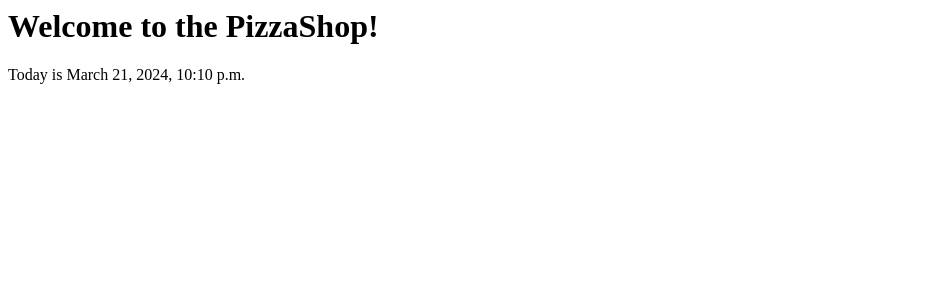
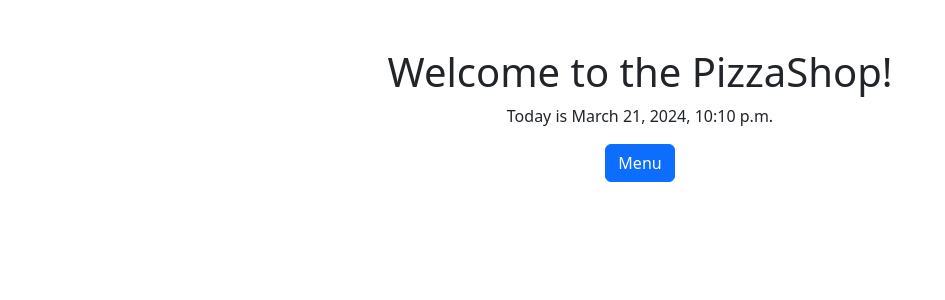
Before and after one commit to Ryan-Richardson11/PizzaShop, a Django app: page /home in a window 1280 px wide. Shown: the top 300 px of the page, without its empty margins (0-945 px from the left). Run offline with Django 4.2, Linux system fonts and the light colour scheme.

Commit message:
added bootstrap for css styling and menu button on home page

```diff
--- a/home/templates/home/menu_list.html
+++ b/home/templates/home/menu_list.html
@@ -5,7 +5,7 @@
 <!-- Uses django template to create a list item for each item in the menu (for loop)-->
 <ul>
     {% for item in menu %}
-    <li class="menu-li">{{item.pizza_type}}</li>
+    <li>{{item.pizza_type}}</li>
     {% endfor %}
 </ul>
 
--- a/home/templates/home/welcome.html
+++ b/home/templates/home/welcome.html
@@ -1,11 +1,7 @@
-<html>
-<header>
-    <title>PizzaShop</title>
-</header>
+{% extends "base.html" %}
 
-<body>
-    <h1>Welcome to the PizzaShop!</h1>
-    <p>Today is {{today}}</p>
-</body>
-
-</html>
+{% block content %}
+<h1>Welcome to the PizzaShop!</h1>
+<p>Today is {{ today }}</p>
+<a href="{% url 'menu.list' %}" class="btn btn-primary">Menu</a>
+{% endblock %}
--- a/home/urls.py
+++ b/home/urls.py
@@ -4,6 +4,6 @@
 urlpatterns = [
     path('home', views.home),
     path('authorized', views.authorized),
-    path('menu', views.menu_list),
+    path('menu', views.menu_list, name="menu.list"),
     path('menu/<int:pk>', views.menu_item_info),
 ]
--- a/static/templates/base.html
+++ b/static/templates/base.html
@@ -3,12 +3,17 @@
 <html>
 
 <head>
-    <link rel="stylesheet" type="text/css" href="{% static 'css/style.css' %}" />
+    <title>PizzaShop</title>
+    <link href="https://cdn.jsdelivr.net/npm/bootstrap@5.3.3/dist/css/bootstrap.min.css" rel="stylesheet"
+        integrity="sha384-QWTKZyjpPEjISv5WaRU9OFeRpok6YctnYmDr5pNlyT2bRjXh0JMhjY6hW+ALEwIH" crossorigin="anonymous">
+</head>
 </head>
 
 <body>
-    {% block content %}
-    {% endblock %}
+    <div class="my-5 text-center container">
+        {% block content %}
+        {% endblock %}
+    </div>
 </body>
 
 </html>
```
